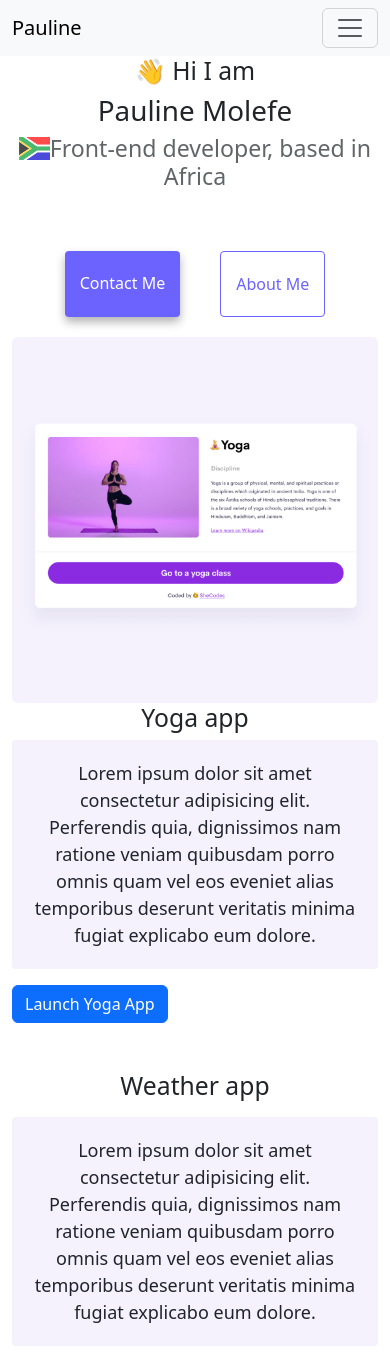
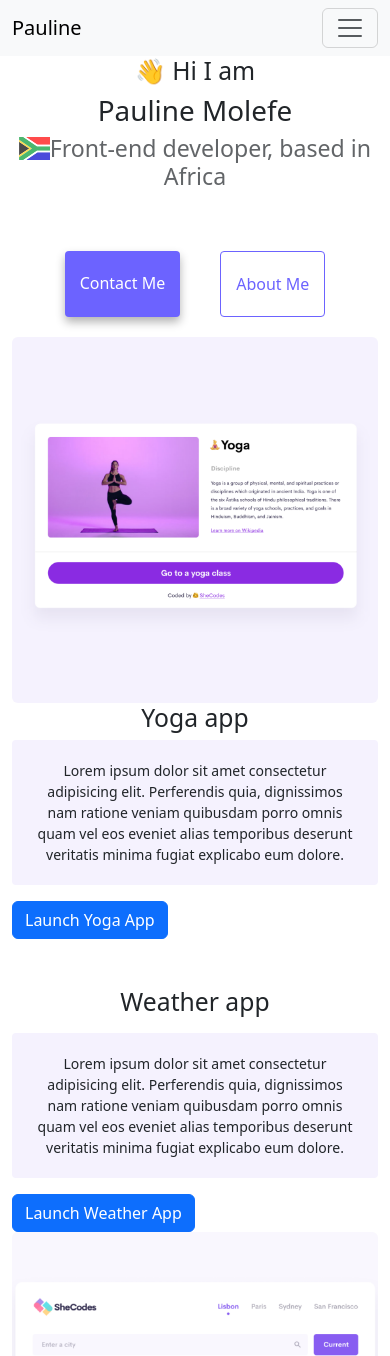
Before and after one commit to dimamzopm67/Advanced-bootstrap-challange, a plain HTML site: page index.html in a window 390 px wide. Shown: the top 1356 px of the page. Drawn offline with nearby package versions, Linux system fonts and the light colour scheme.

Commit message:
Updated style.css

```diff
--- a/style.css
+++ b/style.css
@@ -89,3 +89,13 @@ p {
 .email-link:hover {
   text-decoration: underline;
 }
+
+@media  (max-width: 800px) {
+  h1,
+  p {
+      text-align: center;
+  }
+
+  p {
+    font-size: 14px;
+ }
```
